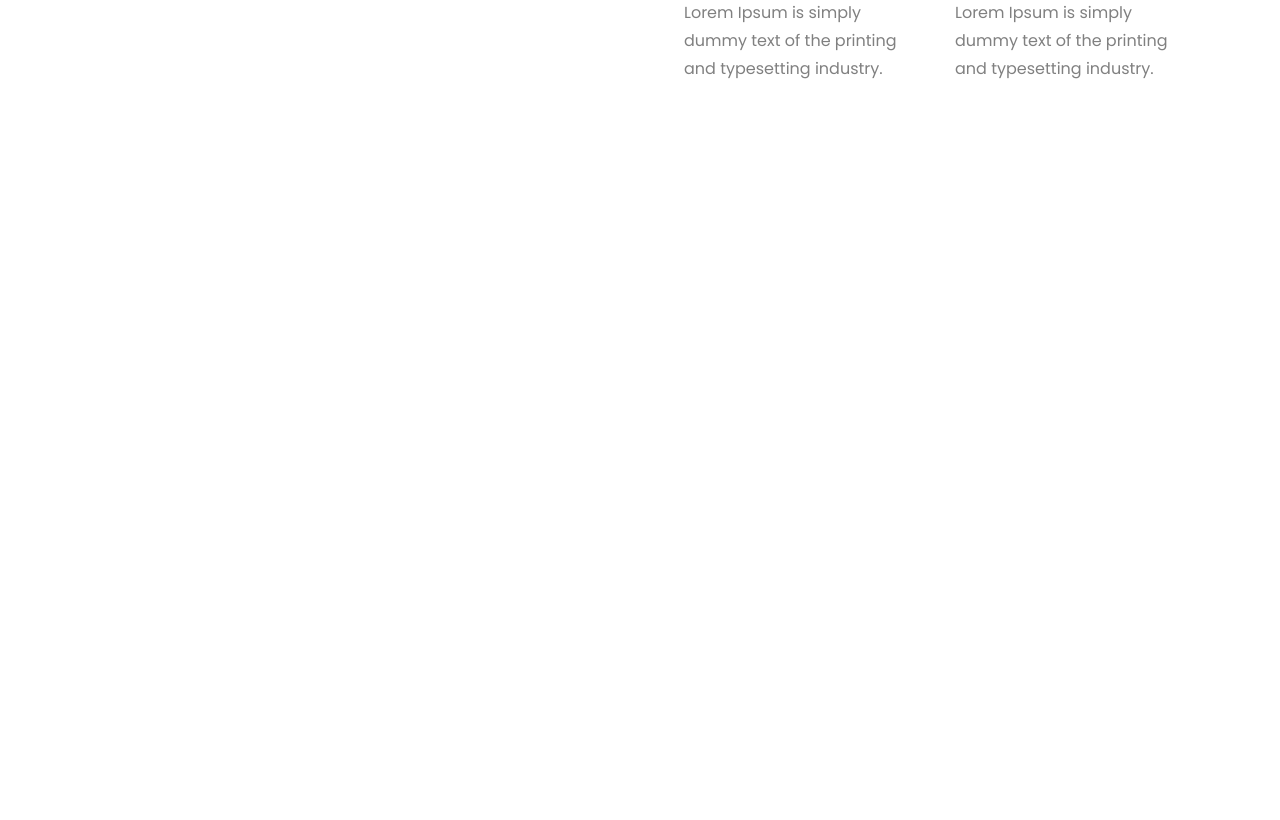
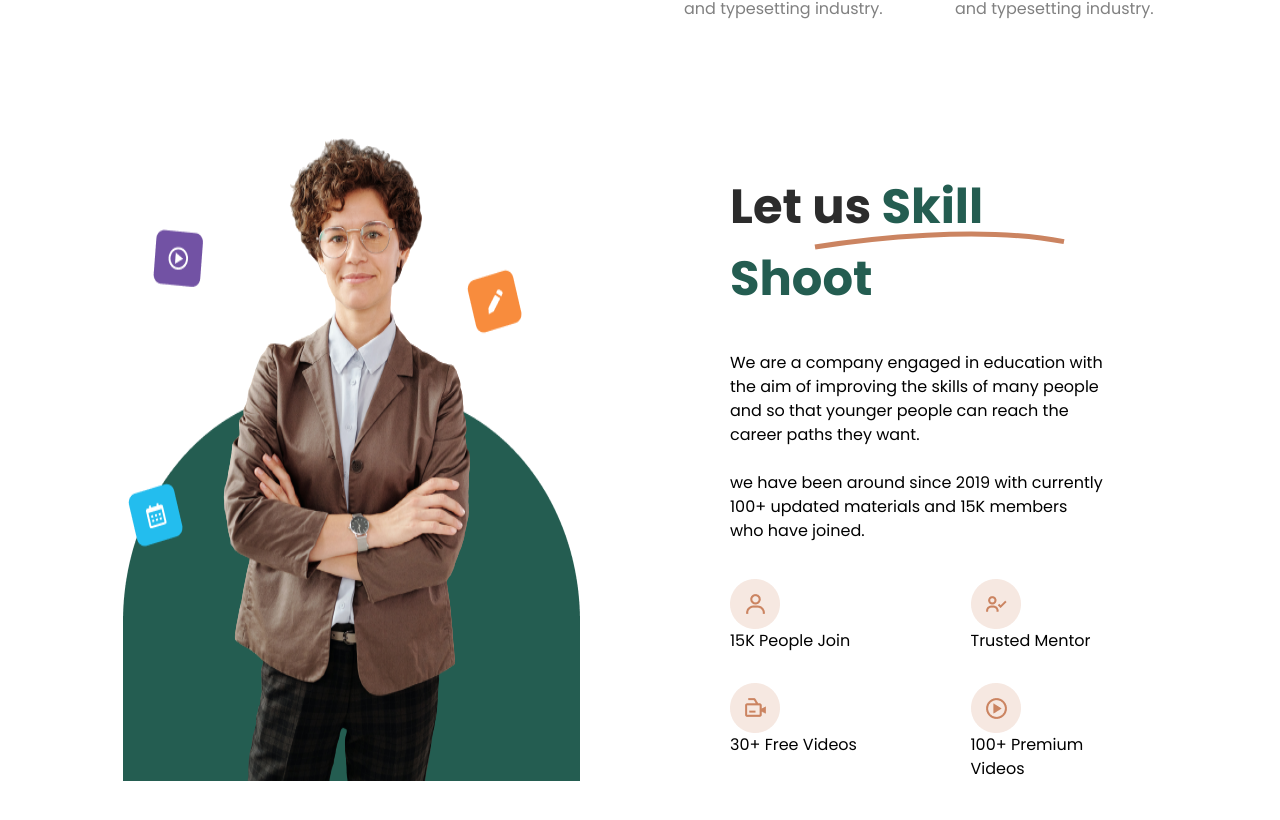
Before and after one commit to Fahim1837/web-appick, a React (Vite) app: page / in a window 1280 px wide. Shown: the part 1889-2709 px from the top of the page. Before the commit the page ends 2196 px from the top, so only its background shows below. Built offline with nearby package versions, Linux system fonts and the light colour scheme.

Commit message:
About Section Completed

```diff
--- a/src/App.tsx
+++ b/src/App.tsx
@@ -1,3 +1,4 @@
+import About from './components/about'
 import Header from './components/header'
 import Hero from './components/hero'
 import Media from './components/media'
@@ -12,6 +13,7 @@ function App() {
             <Media />
             <Subscribe />
             <Profile />
+            <About />
             <div className="mb-56" />
         </div>
     )
--- /dev/null
+++ b/src/components/about/Right.tsx
@@ -0,0 +1,68 @@
+import icon1 from '../../assets/image/icon1.png'
+import icon2 from '../../assets/image/icon2.png'
+import icon3 from '../../assets/image/icon3.png'
+import icon4 from '../../assets/image/icon4.png'
+import line from '../../assets/svg/line2.svg'
+
+interface Props {
+    icon: string,
+    text: string
+}
+
+const about = {
+    title: ['Let us ', 'Skill Shoot'],
+    curve: line,
+    para1: 'We are a company engaged in education with the aim of improving the skills of many people and so that younger people can reach the career paths they want.',
+    para2: 'we have been around since 2019 with currently 100+ updated materials and 15K members who have joined.',
+    card: [
+        {
+            icon: icon1,
+            text: '15K People Join'
+        },
+        {
+            icon: icon2,
+            text: 'Trusted Mentor'
+        },
+        {
+            icon: icon3,
+            text: '30+ Free Videos'
+        },
+        {
+            icon: icon4,
+            text: '100+ Premium Videos'
+        }
+    ]
+}
+
+function Card({ icon, text }: Props) {
+    return (
+        <div>
+            <img src={icon} alt="icons" />
+            <h3>{text}</h3>
+        </div>
+    )
+}
+
+function Right() {
+    return (
+        <div className="relative w-[630px] mt-12">
+            {/* HEADING WITH CURVE */}
+            <div>
+                <h2 className="font-bold text-5xl text-text-100 leading-normal">
+                    {about.title[0]}
+                    <span className='font-bold text-5xl text-primary'>{about.title[1]}</span>
+                </h2>
+                <img src={about.curve} className="absolute top-[60px] right-[40px]" />
+                <p className='mt-9'>{about.para1}</p>
+                <p className='mt-6'>{about.para2}</p>
+            </div>
+            <div className='mt-9 grid grid-cols-2 gap-x-[106px] gap-y-[30px]'>
+                {about.card.map((item, index) => (
+                    <Card key={index} icon={item.icon} text={item.text} />
+                ))}
+            </div>
+        </div>
+    )
+}
+
+export default Right
--- /dev/null
+++ b/src/components/about/index.tsx
@@ -0,0 +1,13 @@
+import lady2 from '../../assets/image/lady2.png'
+import Right from "./Right"
+
+function About() {
+  return (
+    <div className="my-25 ml-[123px] mr-[175px] gap-[150px] flex">
+        <img src={lady2} alt='Skill Shoot'/>
+        <Right />
+    </div>
+  )
+}
+
+export default About
--- a/tailwind.config.js
+++ b/tailwind.config.js
@@ -4,7 +4,8 @@ export default {
     theme: {
         extend: {
             spacing: {
-                15: '60px',
+                15: '3.75',  /* 60px */
+                25: '6.25rem'  /* 100px */
             },
             colors: {
                 primary: '#245D51',
```
Also changed, not shown: src/assets/svg/line2.svg (added).
